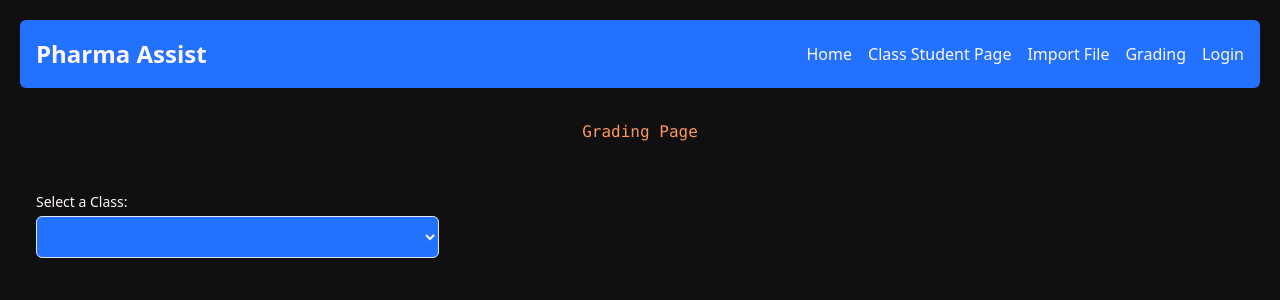
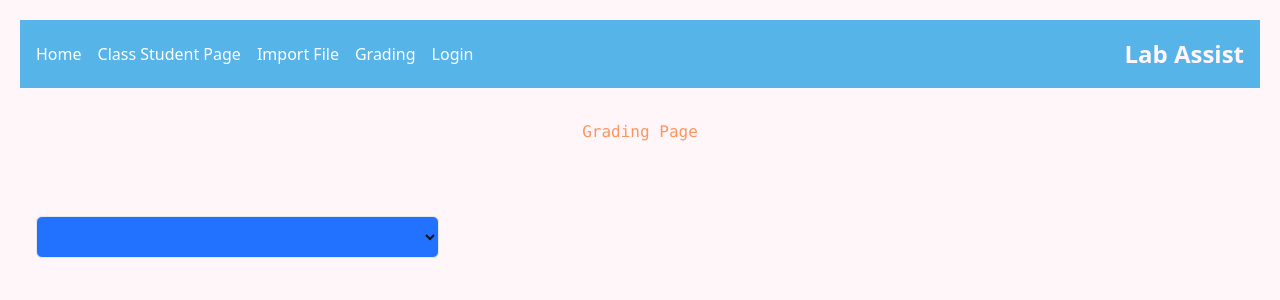
Before and after one commit to JinPlanter/Pharma-Assist, a Next.js app: page /grading in a window 1280 px wide. Shown: the top 300 px of the page. Built offline with nearby package versions, Linux system fonts and the light colour scheme.

Commit message:
finally aligned drawer with horizontal nav; still need to fix color theme

```diff
--- a/app/components/navigation.js
+++ b/app/components/navigation.js
@@ -1,12 +1,10 @@
 
 "use client"
+
 import React, { useState, useEffect } from 'react';
 import Link from 'next/link';
 
-
-
-export default function Navigation(){
-
+export default function Navigation() {
   const [isDrawerOpen, setIsDrawerOpen] = useState(false);
 
   const toggleDrawer = () => {
@@ -17,58 +15,57 @@ export default function Navigation(){
     setIsDrawerOpen(false);
   };
 
-    {/* Close Drawer when user clicks outside of it */}
   useEffect(() => {
-        if(isDrawerOpen){
+    if (isDrawerOpen) {
       document.addEventListener('click', closeDrawer);
     }
     return () => {
       document.removeEventListener('click', closeDrawer);
     };
-    },[isDrawerOpen]);
+  }, [isDrawerOpen]);
+
+  return (
+    <nav className="navigation">
 
 
-    return(
-        <nav className="navigation">
-            <div className="navigationContainer">
       {/* Hamburger Button for Small Screens */}
-                <button
-                    className="lg:hidden"
-                    onClick={toggleDrawer}
-                >
+      <button className="hamburger-btn" onClick={toggleDrawer}>
         <span className="text-2xl">&#9776;</span>
       </button>
 
-                {/* Logo */}
-                <div className="logo">
-                    Pharma Assist
-                </div>
-
       {/* Drawer for Small Screens */}
-                {isDrawerOpen && (
-                    <div className="lg:hidden navigationDrawer">
-                        <ul className="navigationDrawerUl">
-                            <li className='navigationDrawerLi'>
-                                <Link className='navigationDrawerLink' href="/" onClick={toggleDrawer}>Home</Link>
+      <div className={`drawer ${isDrawerOpen ? 'open' : ''}`}>
+        <ul className="drawerUl">
+          <li className="drawerLi">
+            <Link className="drawerLink" href="/" onClick={toggleDrawer}>
+              Home
+            </Link>
           </li>
-                            <li className='navigationDrawerLi'>
-                                <Link className='navigationDrawerLink' href="/ClassStudentPage" onClick={toggleDrawer}>Class Student Page</Link>
+          <li className="drawerLi">
+            <Link className="drawerLink" href="/ClassStudentPage" onClick={toggleDrawer}>
+              Class Student Page
+            </Link>
           </li>
-                            <li className='navigationDrawerLi'>
-                                <Link  className='navigationDrawerLink' href="/ImportFile" onClick={toggleDrawer}>Import File</Link>
+          <li className="drawerLi">
+            <Link className="drawerLink" href="/ImportFile" onClick={toggleDrawer}>
+              Import File
+            </Link>
           </li>
-                            <li className='navigationDrawerLi'>
-                                <Link className='navigationDrawerLink' href="/grading" onClick={toggleDrawer}>Grading</Link>
+          <li className="drawerLi">
+            <Link className="drawerLink" href="/grading" onClick={toggleDrawer}>
+              Grading
+            </Link>
           </li>
-                            <li className='navigationDrawerLi'>
-                                <Link className='navigationDrawerLink' href="/Login" onClick={toggleDrawer}>Login</Link>
+          <li className="drawerLi">
+            <Link className="drawerLink" href="/Login" onClick={toggleDrawer}>
+              Login
+            </Link>
           </li>
         </ul>
       </div>
-                )}
 
       {/* Horizontal Navigation for Large Screens */}
-                <div className="hidden lg:flex space-x-4">
+      <div className="horizontal-nav">
         <Link href="/">Home</Link>
         <Link href="/ClassStudentPage">Class Student Page</Link>
         <Link href="/ImportFile">Import File</Link>
@@ -76,9 +73,7 @@ export default function Navigation(){
         <Link href="/Login">Login</Link>
       </div>
 
-
-
-            </div>
+      <div className="logo">Lab Assist</div>
     </nav>
-    )
+  );
 }
--- a/app/globals.css
+++ b/app/globals.css
@@ -4,26 +4,26 @@
 @tailwind components;
 @tailwind utilities;
 
-
+/*
 :root {
   --foreground-rgb: 0, 0, 0;
   --background-start-rgb: 214, 219, 220;
   --background-end-rgb: 255, 255, 255;
 }
 
-@media (prefers-color-scheme: dark) {
+@media (prefers-color-scheme: light) {
   :root {
     --foreground-rgb: 255, 255, 255;
-    --background-start-rgb: 0, 0, 0;
-    --background-end-rgb: 0, 0, 0;
+    --background-start-rgb: 214, 219, 220;
+    --background-end-rgb: 255, 255, 255;
   }
 }
-
+*/
 
 
 body {
-  background-color: theme('colors.custom-black');
-  color: theme('colors.custom-white');
+  background-color: theme('colors.custom-white');
+  color: theme('colors.custom-black');
   align-items: center;
   justify-content: center;
 
@@ -202,50 +202,98 @@ p {
 /*Styles for navigation component*/
 
 .navigation {
-  background-color: theme('colors.custom-neon-blue');
-  color: theme('colors.custom-white');
+  display: flex;
+  justify-content: space-between;
+  align-items: center;
+  background-color: theme('colors.custom-light-blue') ; /* Use your desired color #3498db */
+  color: theme('colors.custom-white'); /* Use your desired text color */
   padding: 1rem;
-  margin-top: 1rem;
-  border-radius: 0.375rem;
-}
-.navigationContainer {
-  display: flex;
-  align-items: center;
-  justify-content: space-between;
+  position: relative;
 }
 
-.navigationDrawer {
-  position: fixed;
-  padding: 1rem;
-  top: 0rem;
-  left: 0px;
-  height: 100%;
-  width: 35%;
-  z-index: 50;
-  border-radius: 0.375rem;
-  border-color: theme('colors.custom-white');
-  background-color: theme('colors.custom-neon-blue');
-}
-.navigationDrawerUl{
-  padding: 0.5rem;
-  margin: 0.25rem;
-}
-.navigationDrawerLi {
-  padding: 0.25rem;
-  margin: 0.25rem;
-}
-.navigationDrawerLink:hover {
-  color: theme('colors.custom-orange');
-  font-weight: 600;
-}
-.navigationDrawerLink {
-  cursor: pointer;
-  color: theme('colors.custom-white');
-  transition-property: all;
-  transition-timing-function: cubic-bezier(0.4, 0, 0.2, 1);
-  transition-duration: 300ms;
+.logo {
+  font-size: 1.5rem;
 }
 
+.hamburger-btn {
+  display: block;
+  font-size: 1.5rem;
+  cursor: pointer;
+  background: none;
+  border: none;
+  color: theme('colors.custom-white'); /* Use your desired text color */
+  padding: 0;
+}
+
+/* Drawer Styles */
+.drawer {
+  position: absolute;
+  top: 0;
+  left: -350px; /* Initial position off-screen */
+  width: 300px;
+  height: 100%;
+  background-color: theme('colors.custom-dark-gray'); /* Use your desired color */
+  transition: left 0.3s ease-in-out;
+}
+
+.drawer.open {
+  left: 0;
+}
+
+.drawerUl {
+  list-style-type: none;
+  padding: 1rem;
+  margin: 0;
+}
+
+.drawerLi {
+  padding: 0.5rem 0;
+}
+
+.drawerLink {
+  text-decoration: none;
+  color: #ffffff; /* Use your desired text color */
+  font-size: 1rem;
+  transition: color 0.3s ease-in-out;
+}
+
+.drawerLink:hover {
+  color: #3498db; /* Use your desired hover color */
+}
+
+/* Horizontal Navigation for Large Screens */
+.horizontal-nav {
+  display: flex;
+  gap: 1rem;
+}
+
+.horizontal-nav a {
+  text-decoration: none;
+  color: #ffffff; /* Use your desired text color */
+  font-size: 1rem;
+}
+
+.horizontal-nav a:hover {
+  color: #3498db; /* Use your desired hover color */
+}
+
+/* hide the horizontal nav bar except the hamburger btn when in smaller screens*/
+@media (max-width: 1024px) {
+  .horizontal-nav {
+    display: none;
+  }
+
+  .horizontal-nav a {
+    display: none;
+  }
+}
+
+/* hide the hamburger btn when in large screen*/
+@media (min-width: 1024px) {
+  .hamburger-btn {
+    display: none;
+  }
+}
 
 /*Logo*/
 .logo {
--- a/tailwind.config.js
+++ b/tailwind.config.js
@@ -24,6 +24,7 @@ module.exports = {
         'custom-green': '#009e73',
         'custom-yellow': '#f0e442',
         'custom-light-gray':'#cecece',
+        'custom-dark-gray':'#2c3e50',
 
       },
     },
```
Lines whose indentation alone changed are shown as unchanged.
